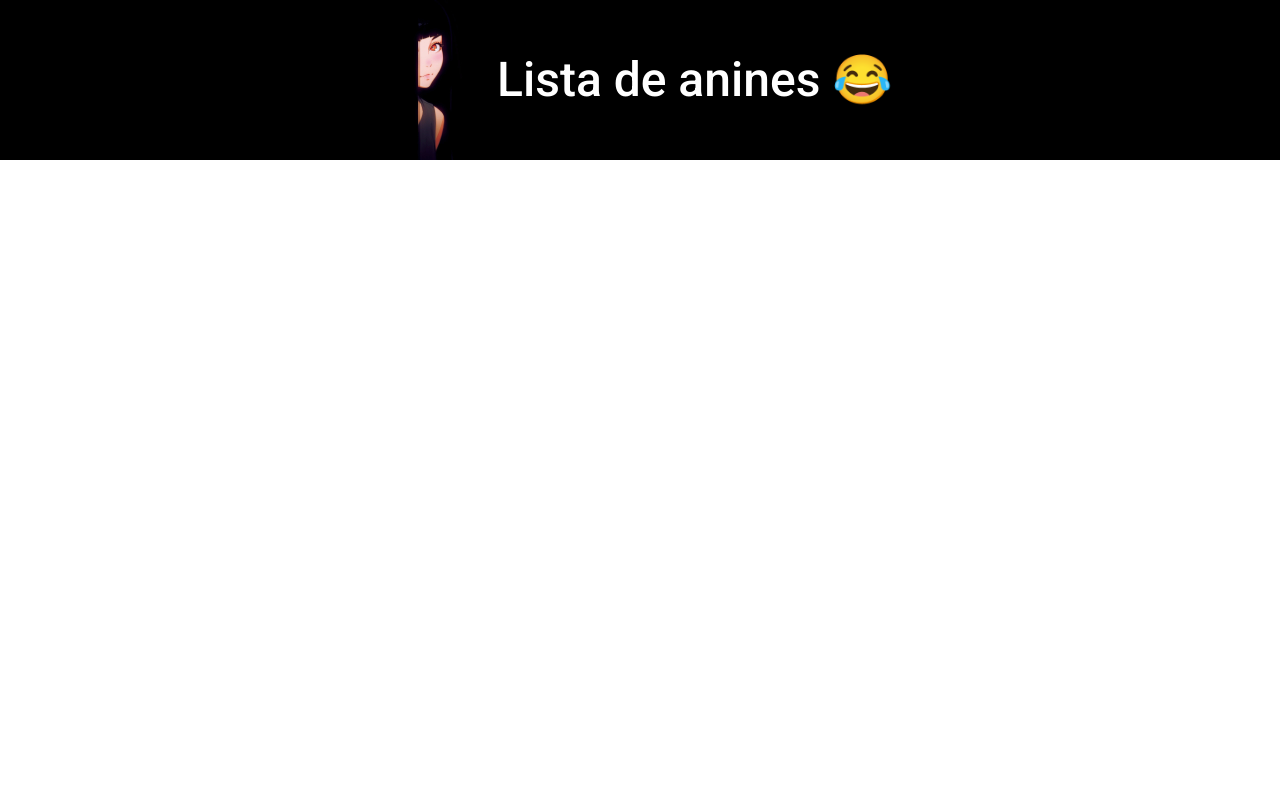
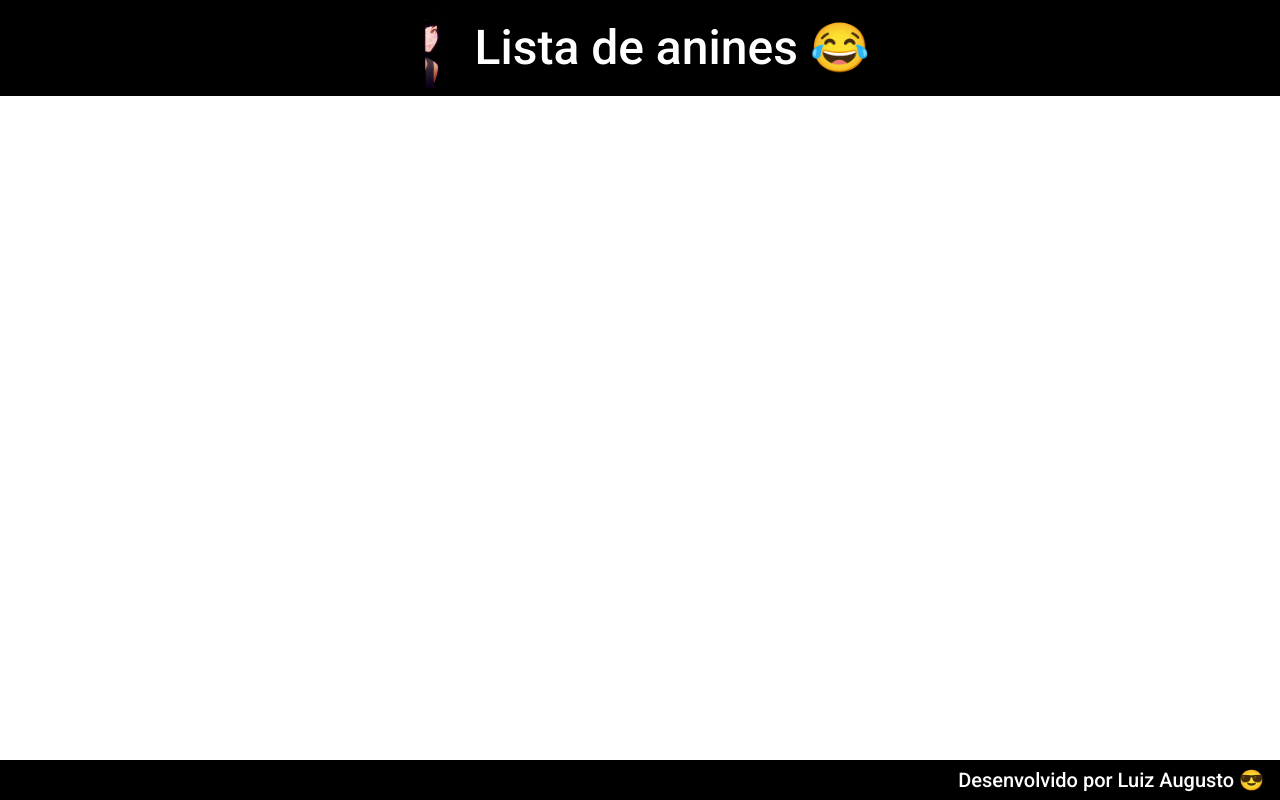
Before and after one commit to Adela1de/projeto_list_de_animes-front, an Angular app: page / in a window 1280 px wide. Built offline with nearby package versions, Linux system fonts and the light colour scheme.

Commit message:
Adding footer

```diff
--- a/src/app/app.component.html
+++ b/src/app/app.component.html
@@ -1 +1,2 @@
 <app-header></app-header>
+<app-footer></app-footer>
--- a/src/app/app.module.ts
+++ b/src/app/app.module.ts
@@ -7,11 +7,13 @@
 
 import {MatToolbarModule} from '@angular/material/toolbar';
 import { HeaderComponent } from './components/template/header/header.component';
+import { FooterComponent } from './components/template/footer/footer.component';
 
 @NgModule({
   declarations: [
     AppComponent,
-    HeaderComponent
+    HeaderComponent,
+    FooterComponent
   ],
   imports: [
     BrowserModule,
--- /dev/null
+++ b/src/app/components/template/footer/footer.component.css
@@ -0,0 +1,14 @@
+.footer
+{
+    position: fixed;
+    bottom: 0;
+    justify-content: flex-end;
+    background-color: black;
+    height: 5%;
+    font-size: 0.6rem;
+}
+
+h1
+{
+    color: white;
+}
--- /dev/null
+++ b/src/app/components/template/footer/footer.component.html
@@ -0,0 +1,5 @@
+<mat-toolbar class="footer">
+    <span>
+        <h1>Desenvolvido por Luiz Augusto 😎</h1>
+    </span>
+</mat-toolbar>
--- /dev/null
+++ b/src/app/components/template/footer/footer.component.ts
@@ -0,0 +1,15 @@
+import { Component, OnInit } from '@angular/core';
+
+@Component({
+  selector: 'app-footer',
+  templateUrl: './footer.component.html',
+  styleUrls: ['./footer.component.css']
+})
+export class FooterComponent implements OnInit {
+
+  constructor() { }
+
+  ngOnInit(): void {
+  }
+
+}
--- a/src/app/components/template/header/header.component.css
+++ b/src/app/components/template/header/header.component.css
@@ -1,13 +1,13 @@
 img
 {
-    height: 10rem;
+    height: 5rem;
     background-image: none;
 }
 
 .header
 {
     justify-content: center;
-    height: 20%;
+    height: 12%;
     background-color: black;
 }
 
```
